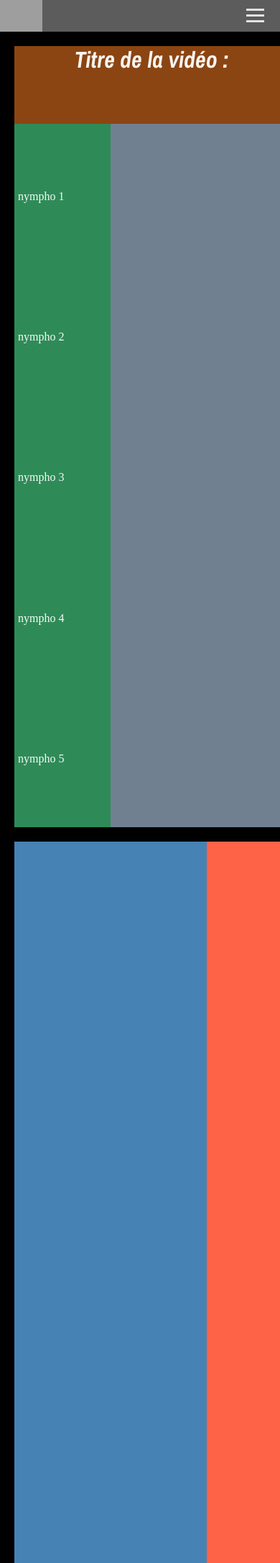
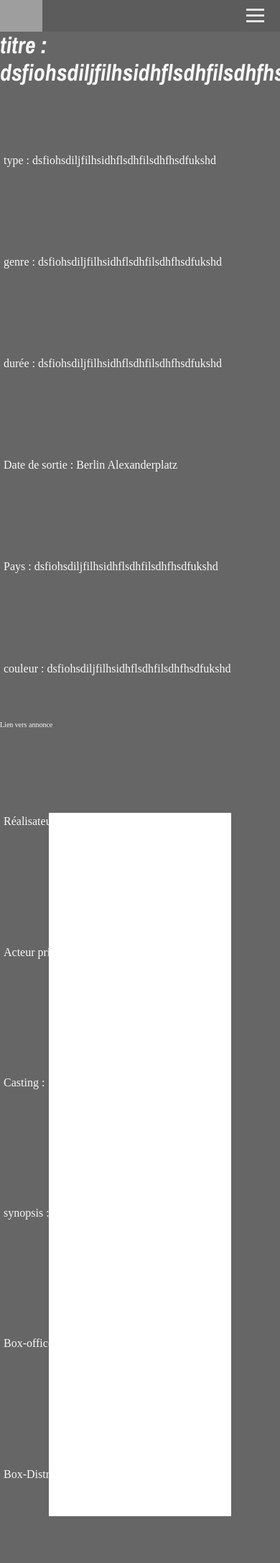
Before and after one commit to FranckMart/Projet_cinema, a PHP site: page /critique_film.php in a window 390 px wide. Shown: the whole page at 72% size. Run offline with PHP 8.4, Linux system fonts and the light colour scheme; grey boxes are pictures that could not be loaded.

Commit message:
travail css

```diff
--- a/CSS/critiqueFilm.css
+++ b/CSS/critiqueFilm.css
@@ -7,54 +7,97 @@
     width: 98%;
     margin: 20px;
     justify-content: center;
-    background-color: chocolate;
+    background-color: rgba(255, 255, 255, 0.4);
 }
 .wrapCritique{
-    height: 65vh;
+    height: 50vh;
     width: 98%;
     margin: 20px;
-    background-color: red;
+
 }
 .bottomCritique{
     height: 25vh;
     width: 98%;
     margin: 20px;
-    background-color: blue;
+}
+.wrapperHCrit{
+    height: 100%;
+    width: 65%;
 }
 .h2top{
     height: 10%;
     width: 100%;
     margin: 0px;
-    text-align: center;
-    background-color: saddlebrown;
+    background-color: rgba(255, 255, 255, 0.4);
 }
 .wrapCrittop{
-    height: 90%;
+    height: 100%;
     width: 35%;
     justify-content: flex-start;
     align-items: center;
-    background-color: seagreen;
 }
 .baCritique{
     height: 90%;
-    width: 65%;
-    background-color: slategray;
+    width: 100%;
+    background-color: #fff;
 }
-.infoCritTop{
-    height: 20%;
+.infoTop, .infoMid{
+    height: 16.7%;
     width: 100%;
     margin: 0px;
-    padding: 5px 0px 0px 5px;
+    padding-left: 5px;
+}
+.infoTop{
     justify-content: flex-start;
     align-items: center;
 }
+
 .midCritiLeft{
     height: 100%;
     width: 70%;
-    background-color: steelblue;
+    background-color: rgba(255, 255, 255, 0.4);
 }
+
 .midCritiRight{
     height: 100%;
     width: 30%;
-    background-color: tomato;
+    background-color: rgba(255, 255, 255, 0.4);
 }
+.bandeAnnonce{
+    display: none;
+}
+.titreNone{
+    display: none;
+}
+@media screen and (min-width: 360px) and (max-width: 1024px){
+    .topCritique{
+        height: 50vh;
+        width: 100%;
+        margin: 0px;
+        justify-content: center;
+      }
+    .h2top{
+        display: none;
+        width: 100%;
+        height: 15%;
+    }
+    .wrapCritique, .wrapCrittop, .bottomCritique{
+        width: 100%;
+        margin: 0px;
+    }
+    .bandeAnnonce{
+        display: flex;
+        width: 100%;
+        height: 13%;
+        width: 100%;
+    }
+    .infoTop{
+        height: 13%;
+    }
+    .titreNone{
+        display: flex;
+        margin: 0px;
+        height: 10%;
+        width: 100%;
+    }
+}
--- a/class/video.php
+++ b/class/video.php
@@ -37,68 +37,13 @@
         //     $this->synopsis = $synopsis;
         // }
 
-        public static function setElement(){
-
-
+        public static function getVideo(){
+            // je récupère graçe à une requête une ligne de ma table
+            $req = "SELECT * FROM `video`; ";
+            $req = $GLOBALS['bdd']->prepare($req);
+            $req->execute();
         }
     }
-
-
-
-
-
-
-
-
-
-
-
-
-
-
-
-
-
-
-
-
-
-
-
-
-
-
-
-
-
-
-
-
-
-
-
-
-
-
-
-
-
-
-
-
-
-
-
-
-
-
-
-
-
-
-
-
-
 
         #les getters
         // public function getId(){
--- a/critique_film.php
+++ b/critique_film.php
@@ -14,6 +14,7 @@
 </head>
 <body>
     <?php include("include/modal.php"); ?>
+    <?php include('class/video.php') ?>
 
 <header>
     <?php include("include/header_nav.php"); ?>
@@ -22,26 +23,34 @@
     <?php include("include/modal.php"); ?>
 
     <section class="topCritique flex">
-        <h2 class="h2top">Titre de la vidéo : </h2>
         <article class="wrapCrittop flex">
-            <p class="infoCritTop flex">nympho 1</p>
-            <p class="infoCritTop flex">nympho 2</p>
-            <p class="infoCritTop flex">nympho 3</p>
-            <p class="infoCritTop flex">nympho 4</p>
-            <p class="infoCritTop flex">nympho 5</p>
+            <h2 class="titreNone">titre : dsfiohsdiljfilhsidhflsdhfilsdhfhsdfukshd</h2>
+            <p class="infoTop flex">type : dsfiohsdiljfilhsidhflsdhfilsdhfhsdfukshd</p>
+            <p class="infoTop flex">genre : dsfiohsdiljfilhsidhflsdhfilsdhfhsdfukshd</p>
+            <p class="infoTop flex">durée : dsfiohsdiljfilhsidhflsdhfilsdhfhsdfukshd</p>
+            <p class="infoTop flex">Date de sortie : Berlin Alexanderplatz</p>
+            <p class="infoTop flex">Pays : dsfiohsdiljfilhsidhflsdhfilsdhfhsdfukshd</p>
+            <p class="infoTop flex">couleur : dsfiohsdiljfilhsidhflsdhfilsdhfhsdfukshd</p>
+            <a href="#" class="bandeAnnonce">Lien vers annonce</a>
         </article>
-        <div class="baCritique flex">
+        <div class="wrapperHCrit flex">
+            <h2 class="h2top">titre : </h2>
+            <div class="baCritique flex">
+            </div>
         </div>
     </section>
 
     <section class="wrapCritique flex">
         <article class="midCritiLeft flex">
-            <p></p>
-            <p></p>
-            <p></p>
+            <p class="infoMid">Réalisateur : </p>
+            <p class="infoMid">Acteur principal : </p>
+            <p class="infoMid">Casting : </p>
+            <p class="infoMid">synopsis : </p>
+            <p class="infoMid">Box-office : </p>
+            <p class="infoMid">Box-Distributeur : </p>
         </article>
         <article class="midCritiRight flex">
-            <p></p>
+            <p>note : </p>
             <p></p>
             <p></p>
         </article>
--- a/include/header_nav.php
+++ b/include/header_nav.php
@@ -32,6 +32,7 @@
 
                 </div>
                 <li><a href="formFilmSerie.php">Formulaire</a>
+                <li><a href="critique_film.php">critique</a>
                 <li><a href="contact.php">Nous contacter</a></li>
 
                 <li class="search_content"><a href="#"><img src="IMG/search.png" alt="Recherche"></a><input type="search" name="recherche" id="recherche" placeholder="...Search"></li>
```
Also changed, not shown: include/traitement_form.php (+14 -7 lines).
